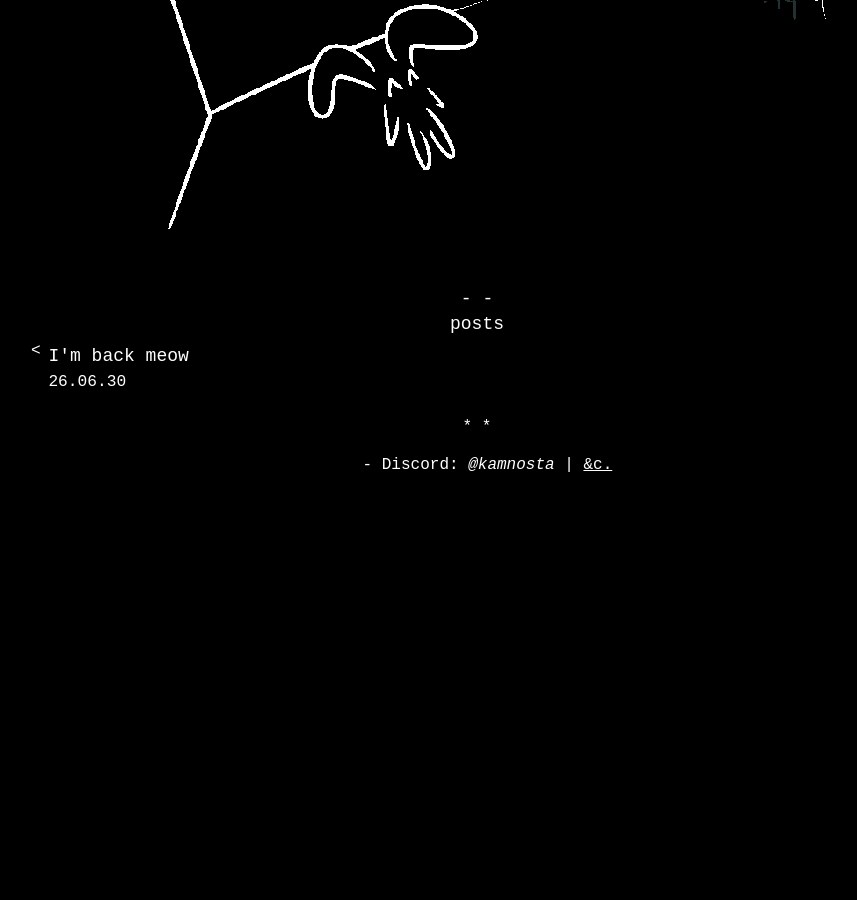
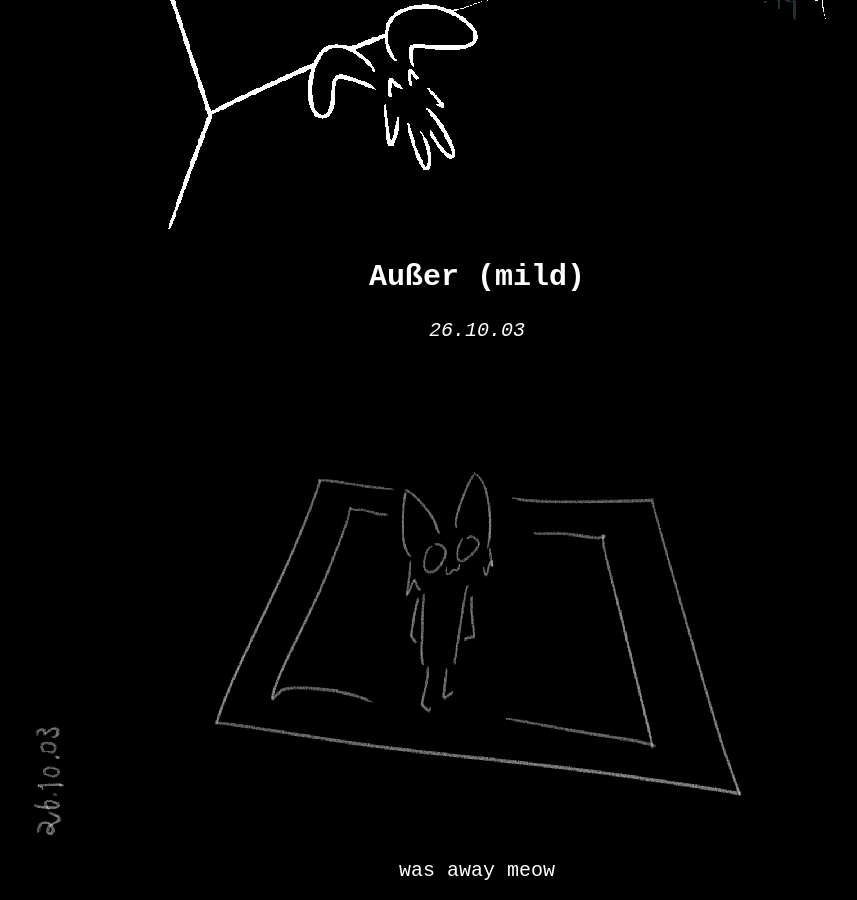
Before and after one commit to kamnosta/kamnosta.github.io, a Jekyll site: the page built from _posts/26-09-02-i-m-alive-meow.md, in a window 1280 px wide and 900 px high, scrolled down 4108 px. Shown: the whole window, without its empty margins (163-1020 px from the left). Built offline with Jekyll 4.4.1, drawn with Linux system fonts in a browser that asks for light colours; our own code applies the rules of GitHub Pages for plain Markdown files; before the commit the page ends 4598 px from its top, so only the background shows below that.

Commit message:
post update ausser mild

```diff
--- a/_posts/26-09-02-i-m-alive-meow.md
+++ b/_posts/26-09-02-i-m-alive-meow.md
@@ -31,3 +31,9 @@ i
 ## Of Rotation
 *26.09.19*
 ![/imgs_sketches/260919_of_rotation.png](/imgs_sketches/260919_of_rotation.png)
+
+## Außer (mild)
+*26.10.03*
+![/imgs_sketches/261003_ausser_mild.png](/imgs_sketches/261003_ausser_mild.png)
+
+was away meow
```
Also changed, not shown: imgs_sketches/261003_ausser_mild.png (added).
